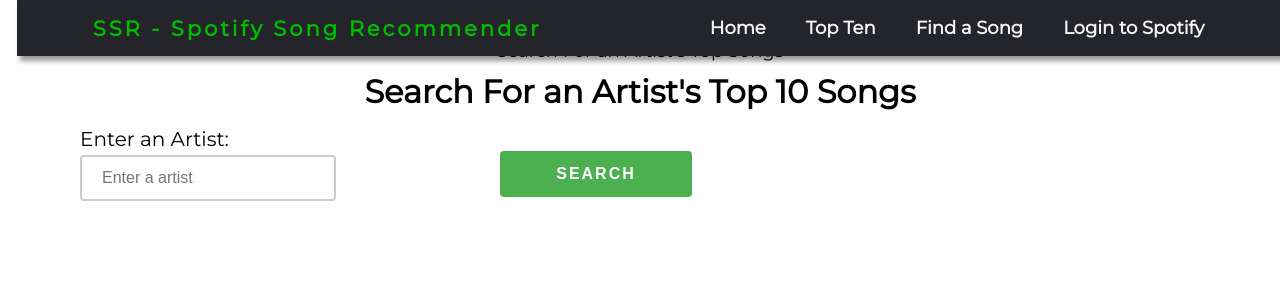
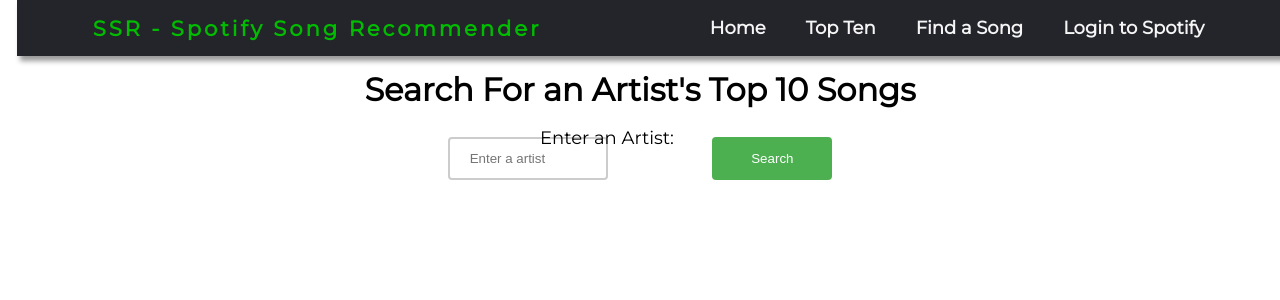
Before and after one commit to AlexFedus/COSC-473-Project, a Flask app: template templates/index.html in a window 1280 px wide. Shown: the part 17-317 px from the top of the page. Run offline with Flask 3, Linux system fonts and the light colour scheme; the template is opened without the code that fills it, so the values that code supplies are empty.

Commit message:
Styling Fixes

```diff
--- a/static/navbar.css
+++ b/static/navbar.css
@@ -86,25 +86,7 @@
   }
 
   /* Artist songs css */
-  .searchbutton {
-    position: absolute;
-    top: 20%;
-    left: 300px;
-    padding: 10px 20px;
-    border-radius: 7px;
-    border: 1px solid rgb(0, 0, 0);
-    font-size: 14px;
-    text-transform: uppercase;
-    font-weight: 600;
-    letter-spacing: 2px;
-    background-color: #0a0a0a;
-    color: #fff;
-    overflow: hidden;
-    box-shadow: 0 0 0 0 transparent;
-    -webkit-transition: all 0.2s ease-in;
-    -moz-transition: all 0.2s ease-in;
-    transition: all 0.2s ease-in;
-  }
+
 
   .threelines{
     position: relative;
@@ -123,10 +105,10 @@
     left: 5em;
   }
 
-  .label1{
+  .label1A{
     position: absolute;
     top: 18%;
-    left: 4em;
+    left: 30em;
   }
 
 .artistbox {
@@ -138,35 +120,13 @@
 
 .topTen {
   font-size: 32px;
-  margin-top: 0;
+  margin-top: 30px;
   margin-bottom: 20px;
 }
 
-.label1 {
-  font-size: 20px;
-  display: block;
-  margin-bottom: 10px;
-}
 
-.textInput {
-  padding: 10px;
-  font-size: 16px;
-  border-radius: 4px;
-  border: 1px solid #ccc;
-  width: 60%;
-  margin-bottom: 20px;
-}
 
-.searchbutton {
-  background-color: #333;
-  color: #fff;
-  padding: 10px 20px;
-  border-radius: 4px;
-  border: none;
-  font-size: 16px;
-  cursor: pointer;
-  margin-left: 10px;
-}
+
 
 /* Apply styles to the artistSongs */
 /* Apply styles to the artistbox */
@@ -177,19 +137,10 @@
   text-align: center;
 }
 
-.topTen {
-  font-size: 32px;
-  margin-top: 10px;
-  margin-bottom: 20px;
-}
 
-.label1 {
-  font-size: 20px;
-  display: block;
-  margin-bottom: 10px;
-}
 
-.textInput {
+
+.textInputArtist {
   display: inline-block;
   width: 20%;
   padding: 12px 20px;
@@ -197,9 +148,10 @@
   box-sizing: border-box;
   border: 2px solid #ccc;
   border-radius: 4px;
+  top: 16%;
 }
 
-.searchbutton {
+.searchbuttonArtist {
   display: inline-block;
   width: 15%;
   background-color: #4CAF50;
@@ -209,10 +161,10 @@
   border: none;
   border-radius: 4px;
   cursor: pointer;
-  margin-left: 200px;
+  margin-left: 100px;
 }
 
-.searchbutton:hover {
+.searchbuttonAritst:hover {
   background-color: #45a049;
 }
 
--- a/templates/index.html
+++ b/templates/index.html
@@ -40,12 +40,12 @@
         <!--<image src="{{ url_for('static', filename='images/Spotifythreelines.png')}}" class= "threelines">-->
         {% endblock %}
         {% block code %}
-        <div class = "artistbox">Search For an Artist's Top Songs
+        <div class = "artistbox">
             <h1 class="topTen">Search For an Artist's Top 10 Songs</h1>
             <form action="{{ url_for('views.artist')}}" method="post">
-                <label for="artistname" class="label1">Enter an Artist:</label>
-                <input type="text" id="artistname" name="aname" placeholder="Enter a artist" class="textInput">
-                <button type="submit" class="searchbutton">Search</button>
+                <label for="artistname" class="label1A">Enter an Artist:</label>
+                <input type="text" id="artistname" name="aname" placeholder="Enter a artist" class="textInputArtist">
+                <button type="submit" class="searchbuttonArtist">Search</button>
             </form>
 
             <h2 class = "artistSongs">
```
Also changed, not shown: 1 other file.
